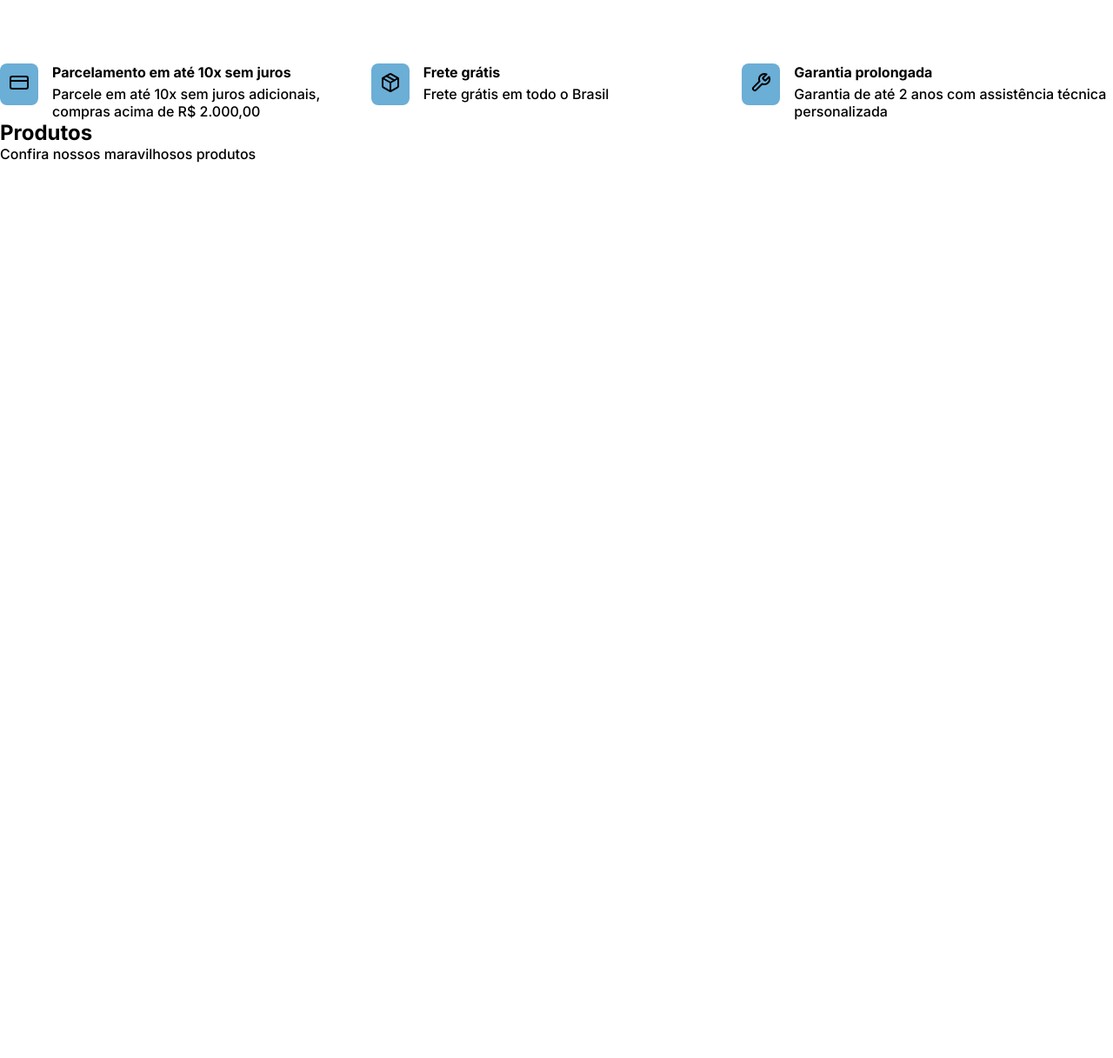
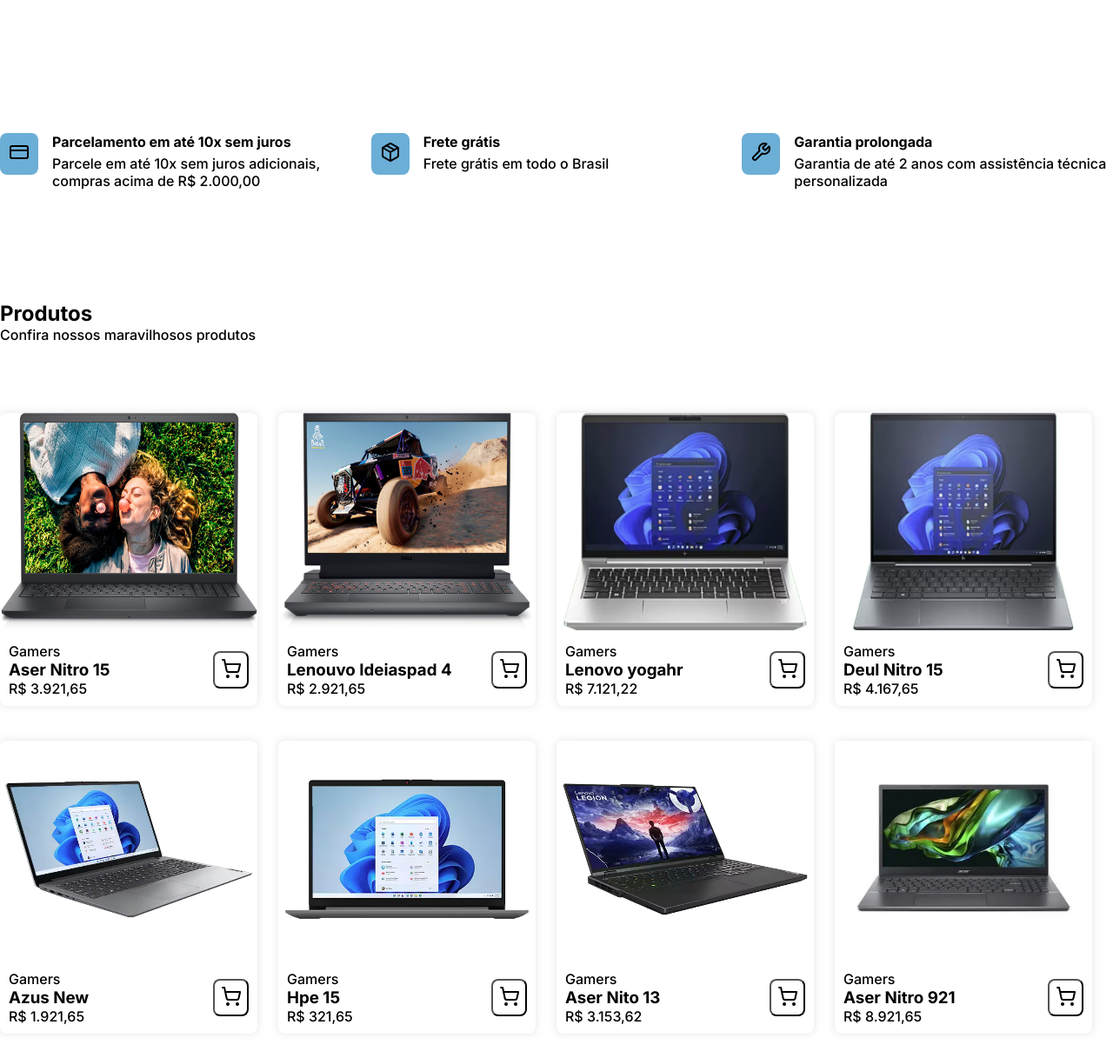
Before and after one commit to Fourt14n/TechMania, a plain HTML site: page index.html in a window 1280 px wide. Shown: the part 623-1840 px from the top of the page at 87% size. Before the commit the page ends 810 px from the top, so only its background shows below. Drawn offline with Linux system fonts and the light colour scheme.

Commit message:
Adicionando produtos

```diff
--- a/index.css
+++ b/index.css
@@ -1,3 +1,10 @@
 @import url(styles/global.css);
 @import url(styles/header.css);
 @import url(styles/hero.css);
+@import url(styles/product.css);
+
+.container{
+    max-width: 80rem;
+    margin: 0 auto;
+    padding: 4rem 0;
+}
--- a/index.html
+++ b/index.html
@@ -35,7 +35,7 @@
 
     </header>
 
-    <div class="heroContainer">
+    <div class="heroContainer container">
         <div class="heroText">
             <h1>Mania de qualidade, é na TechMania</h1>
             <p>
@@ -52,7 +52,7 @@
 
     </div>
 
-    <div class="benefits">
+    <div class="benefits container">
         <div class="benefitsCard">
             <span><img src="/assets/icons/parcelamento.svg" alt=""></span>
             <div>
@@ -66,7 +66,7 @@
             <div>
                 <h4>Frete grátis</h4>
                 <p>Frete grátis em todo o Brasil
-            </p>
+                </p>
             </div>
         </div>
 
@@ -79,13 +79,159 @@
         </div>
     </div>
 
-    <section>
+    <section class="container">
         <h2>Produtos</h2>
         <p>Confira nossos maravilhosos produtos</p>
 
-        <div class="productContainer">
+        <div class="productContainer container">
+            <div class="productCard">
+                <img src="assets/note1.png" alt="">
+                <div class="productInfo">
+                    <div>
+                        <div>
+                            <span>Gamers</span>
+                            <h3>Aser Nitro 15</h3>
+                            <span>R$ 3.921,65</span>
+                        </div>
 
+                        <button>
+                            <img src="assets/icons/cart.svg" alt="">
+                        </button>
+                    </div>
+                </div>
+            </div>
+
+            <div class="productCard">
+                <img src="assets/note2.png" alt="">
+                <div class="productInfo">
+                    <div>
+                        <div>
+                            <span>Gamers</span>
+                            <h3>Lenouvo Ideiaspad 4</h3>
+                            <span>R$ 2.921,65</span>
+                        </div>
+
+                        <button>
+                            <img src="assets/icons/cart.svg" alt="">
+                        </button>
+                    </div>
+                </div>
+            </div>
+
+
+
+            <div class="productCard">
+                <img src="assets/note3.png" alt="">
+                <div class="productInfo">
+                    <div>
+                        <div>
+                            <span>Gamers</span>
+                            <h3>Lenovo yogahr</h3>
+                            <span>R$ 7.121,22</span>
+                        </div>
+
+                        <button>
+                            <img src="assets/icons/cart.svg" alt="">
+                        </button>
+                    </div>
+                </div>
+            </div>
+
+
+
+            <div class="productCard">
+                <img src="assets/note4.png" alt="">
+                <div class="productInfo">
+                    <div>
+                        <div>
+                            <span>Gamers</span>
+                            <h3>Deul Nitro 15</h3>
+                            <span>R$ 4.167,65</span>
+                        </div>
+
+                        <button>
+                            <img src="assets/icons/cart.svg" alt="">
+                        </button>
+                    </div>
+                </div>
+            </div>
+
+
+            <div class="productCard">
+                <img src="assets/note5.png" alt="">
+                <div class="productInfo">
+                    <div>
+                        <div>
+                            <span>Gamers</span>
+                            <h3>Azus New</h3>
+                            <span>R$ 1.921,65</span>
+                        </div>
+
+                        <button>
+                            <img src="assets/icons/cart.svg" alt="">
+                        </button>
+                    </div>
+                </div>
+            </div>
+
+
+            <div class="productCard">
+                <img src="assets/note6.png" alt="">
+                <div class="productInfo">
+                    <div>
+                        <div>
+                            <span>Gamers</span>
+                            <h3>Hpe 15</h3>
+                            <span>R$ 321,65</span>
+                        </div>
+
+                        <button>
+                            <img src="assets/icons/cart.svg" alt="">
+                        </button>
+                    </div>
+                </div>
+            </div>
+
+
+            <div class="productCard">
+                <img src="assets/note7.png" alt="">
+                <div class="productInfo">
+                    <div>
+                        <div>
+                            <span>Gamers</span>
+                            <h3>Aser Nito 13</h3>
+                            <span>R$ 3.153,62</span>
+                        </div>
+
+                        <button>
+                            <img src="assets/icons/cart.svg" alt="">
+                        </button>
+                    </div>
+                </div>
+            </div>
+
+
+
+            <div class="productCard">
+                <img src="assets/note8.png" alt="">
+                <div class="productInfo">
+                    <div>
+                        <div>
+                            <span>Gamers</span>
+                            <h3>Aser Nitro 921 </h3>
+                            <span>R$ 8.921,65</span>
+                        </div>
+
+                        <button>
+                            <img src="assets/icons/cart.svg" alt="">
+                        </button>
+                    </div>
+                </div>
+            </div>
         </div>
+
+
+
     </section>
 </body>
 
--- a/styles/header.css
+++ b/styles/header.css
@@ -1,7 +1,7 @@
 header{
-    max-width: 80rem;
     width: 100%;
     padding: 1.25rem 2rem;
+    max-width: 80rem;
     margin: 0 auto;
 
     display: flex;
--- a/styles/hero.css
+++ b/styles/hero.css
@@ -1,7 +1,5 @@
 .heroContainer{
-    max-width: 80rem;
     width: 100%;
-    margin: 0 auto;
     padding: 2.5rem 2rem;
 
     display: flex;
@@ -53,9 +51,6 @@
     width: 100%;
 }
 .benefits{
-    margin:  0 auto;
-    max-width: 80rem;
-
     display: flex;
     justify-content: space-between;
 }
--- /dev/null
+++ b/styles/product.css
@@ -0,0 +1,41 @@
+@import url(global.css);
+.productContainer{
+    display: flex;
+    flex-wrap: wrap;
+    gap: 1.5rem;
+}
+
+.productCard{
+    width: calc(25% - 1.5rem);
+    margin-top: 1rem;
+
+    border-radius: 8px;
+    box-shadow: 0 0 10px rgba(204,204,204,0.5);
+}
+
+.productCard > img{
+    width: 100%;
+    height: 250px;
+
+}
+
+.productInfo{
+    padding: 10px;
+}
+
+.productInfo > div{
+    display: flex;
+    justify-content: space-between;
+    align-items: center;
+}
+
+.productInfo button {
+    background-color: var(--color-secondary);
+    padding: 0.4rem;
+    border-radius: 8px;
+    cursor: pointer;
+
+    &:hover{
+        background-color: rgb(229, 226, 226);
+    }
+}
```
